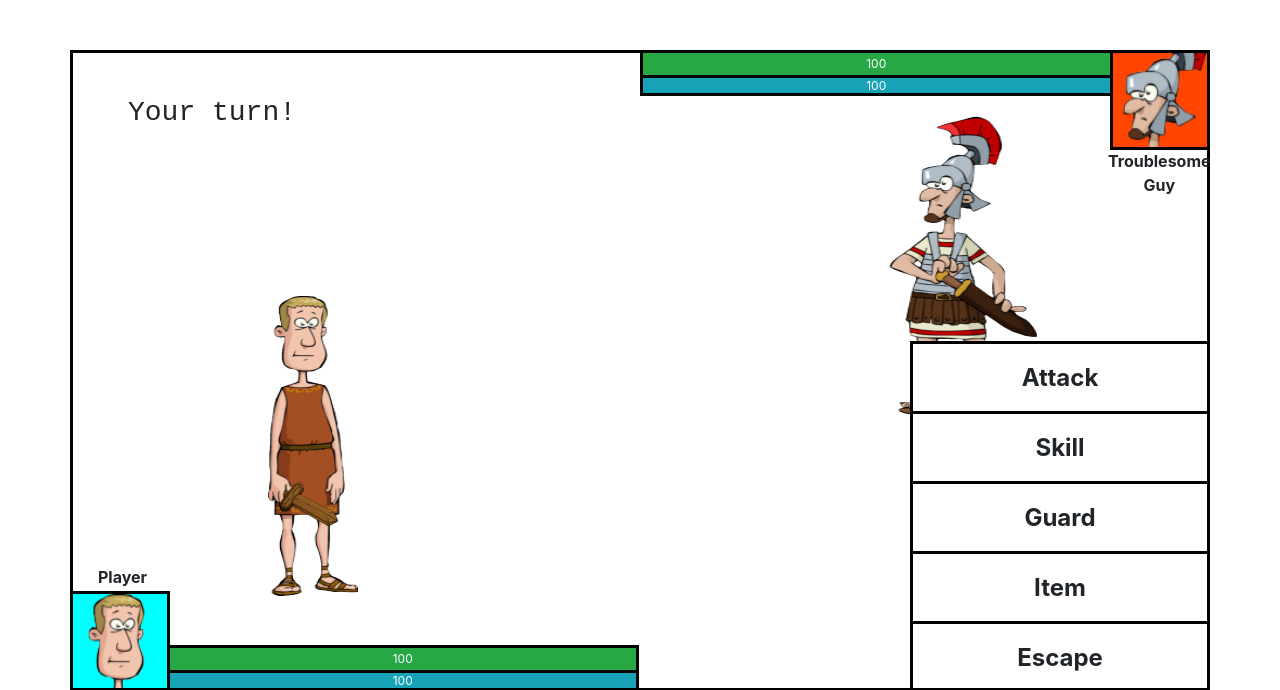
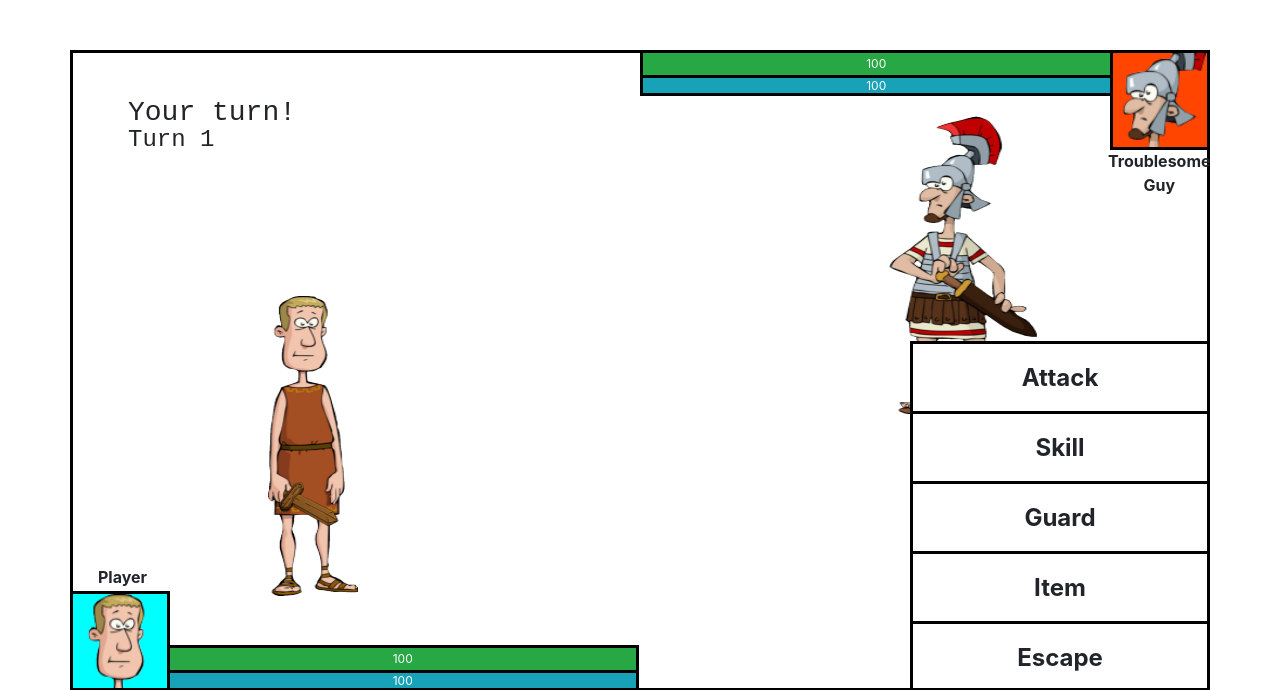
Before and after one commit to 124san/CSC318-HTML, a PHP site: page / in a window 1280 px wide. Shown: the top 690 px of the page. Run offline with PHP 8.4, Linux system fonts and the light colour scheme.

Commit message:
added turn counter

```diff
--- a/CSS/styles.css
+++ b/CSS/styles.css
@@ -102,6 +102,7 @@
     width: 300px;
     height: 350px;
     border: 3px solid black;
+    cursor: pointer;
 }
 .p-3 {
     text-align: center;
@@ -128,6 +129,7 @@
     position: absolute;
     margin-top:-67px;
     margin-left: 1022px;
+    cursor: pointer;
 }
 
 #dialogue_portrait_container {
@@ -195,6 +197,13 @@
     padding-left: 40px;
 }
 
+#turn_counter_2{
+    position: absolute;
+    font-family: 'Courier New', Courier, monospace;
+    padding-left: 40px;
+    padding-top: 30px;
+}
+
 #select_text{
     position: absolute;
     margin-top: -530px;
@@ -207,6 +216,7 @@
     position: absolute;
     width: 155px;
     height: 305px;
+    cursor: pointer;
 }
 #select_enemy:hover {
     border: 3px solid black;
@@ -218,6 +228,7 @@
     position: absolute;
     width: 110px;
     height: 310px;
+    cursor: pointer;
 }
 #select_player:hover {
     border: 3px solid black;
@@ -246,4 +257,5 @@
     height: 50px;
     padding: 3px;
     border: 3px solid black;
+    cursor: pointer;
 }
--- a/Scripts/script.js
+++ b/Scripts/script.js
@@ -219,6 +219,7 @@ $(document).ready(function(){
 function switchTurns(opponentName, callback){
     callback();
     numTurn += 1
+    document.getElementById("turn_counter_2").innerHTML = `Turn ${numTurn}`
     let topBanner = document.getElementById("turn_counter").innerHTML;
     let newBanner = (topBanner === "Your turn!")? `${opponentName}'s turn!`: "Your turn!";
     document.getElementById("turn_counter").innerHTML = newBanner;
--- a/index.html
+++ b/index.html
@@ -38,6 +38,7 @@
         <!-- Turn counter -->
         <div>
             <h3 id="turn_counter">Your turn!</h3>
+            <h4 id="turn_counter_2">Turn 1</h4>
         </div>
         <!-- Player & Enemy figures -->
         <div class="playfield" id="subframe">
```
